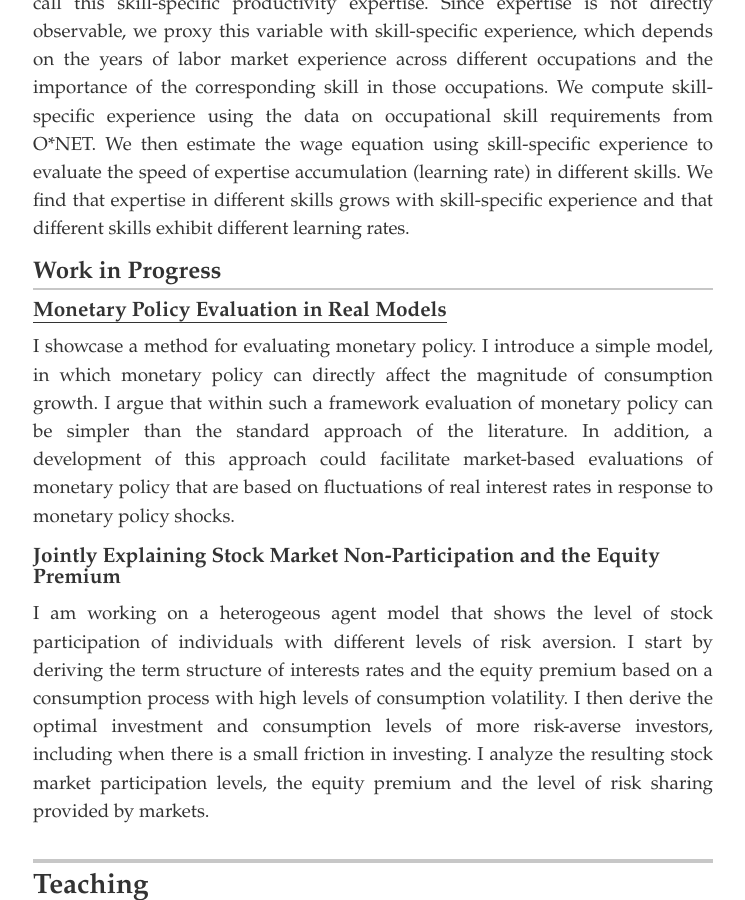
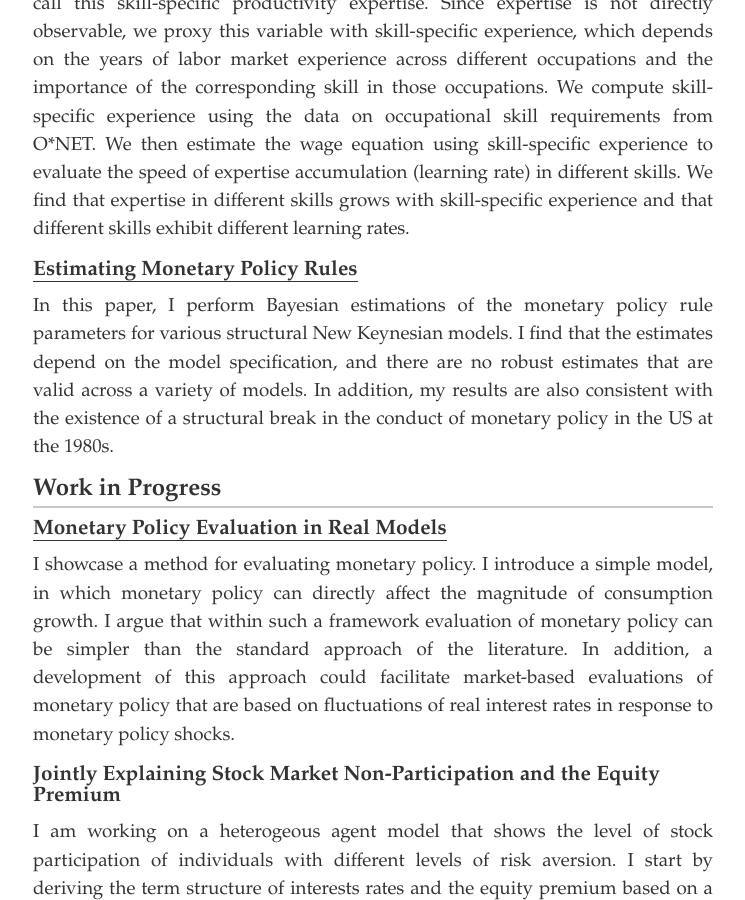
Before and after one commit to errikos-melissinos/errikos-melissinos.github.io, a Jekyll site: the page built from index.html, in a window 1280 px wide and 900 px high, scrolled down 1635 px. Shown: the whole window, without its empty margins (267-1012 px from the left). Built offline with Jekyll 4.4.1, drawn with Linux system fonts in a browser that asks for light colours.

Commit message:
modified:   _data/projects.yml 	new file:   pdfs/Estimating_Monetary_Policy_Rules.pdf 	modified:   pdfs/Real_Term_Premia_in_Consumption-Based_Models.pdf

```diff
--- a/_data/projects.yml
+++ b/_data/projects.yml
@@ -22,3 +22,9 @@
   # url: https://www.google.com/url?q=https%3A%2F%2Fwww.dropbox.com%2Fs%2F2ecm7tufxi9311a%2FBondar_Melissinos.pdf%3Fdl%3D0&sa=D&sntz=1&usg=AOvVaw3QxWNFiRpnKncGEu2-R5LZ
   url: /pdfs/Measuring_On-the-job_Learning_Rates_in_Multidimensional_Skills.pdf
   description: In this paper, we introduce a framework with multidimensional skills, in which we estimate how fast skills accumulate due to on-the-job experience. We model an individual’s wage as a weighted sum of her productivities in different skills. We call this skill-specific productivity expertise. Since expertise is not directly observable, we proxy this variable with skill-specific experience, which depends on the years of labor market experience across different occupations and the importance of the corresponding skill in those occupations. We compute skill-specific experience using the data on occupational skill requirements from O*NET. We then estimate the wage equation using skill-specific experience to evaluate the speed of expertise accumulation (learning rate) in different skills. We find that expertise in different skills grows with skill-specific experience and that different skills exhibit different learning rates.
+
+# Estimating Monetary Policy Rules
+- project: Estimating Monetary Policy Rules
+  # url: https://www.google.com/url?q=https%3A%2F%2Fwww.dropbox.com%2Fs%2F2ecm7tufxi9311a%2FBondar_Melissinos.pdf%3Fdl%3D0&sa=D&sntz=1&usg=AOvVaw3QxWNFiRpnKncGEu2-R5LZ
+  url: /pdfs/Measuring_On-the-job_Learning_Rates_in_Multidimensional_Skills.pdf
+  description: In this paper, I perform Bayesian estimations of the monetary policy rule parameters for various structural New Keynesian models. I find that the estimates depend on the model specification, and there are no robust estimates that are valid across a variety of models. In addition, my results are also consistent with the existence of a structural break in the conduct of monetary policy in the US at the 1980s.
```
Also changed, not shown: 1 other file.
